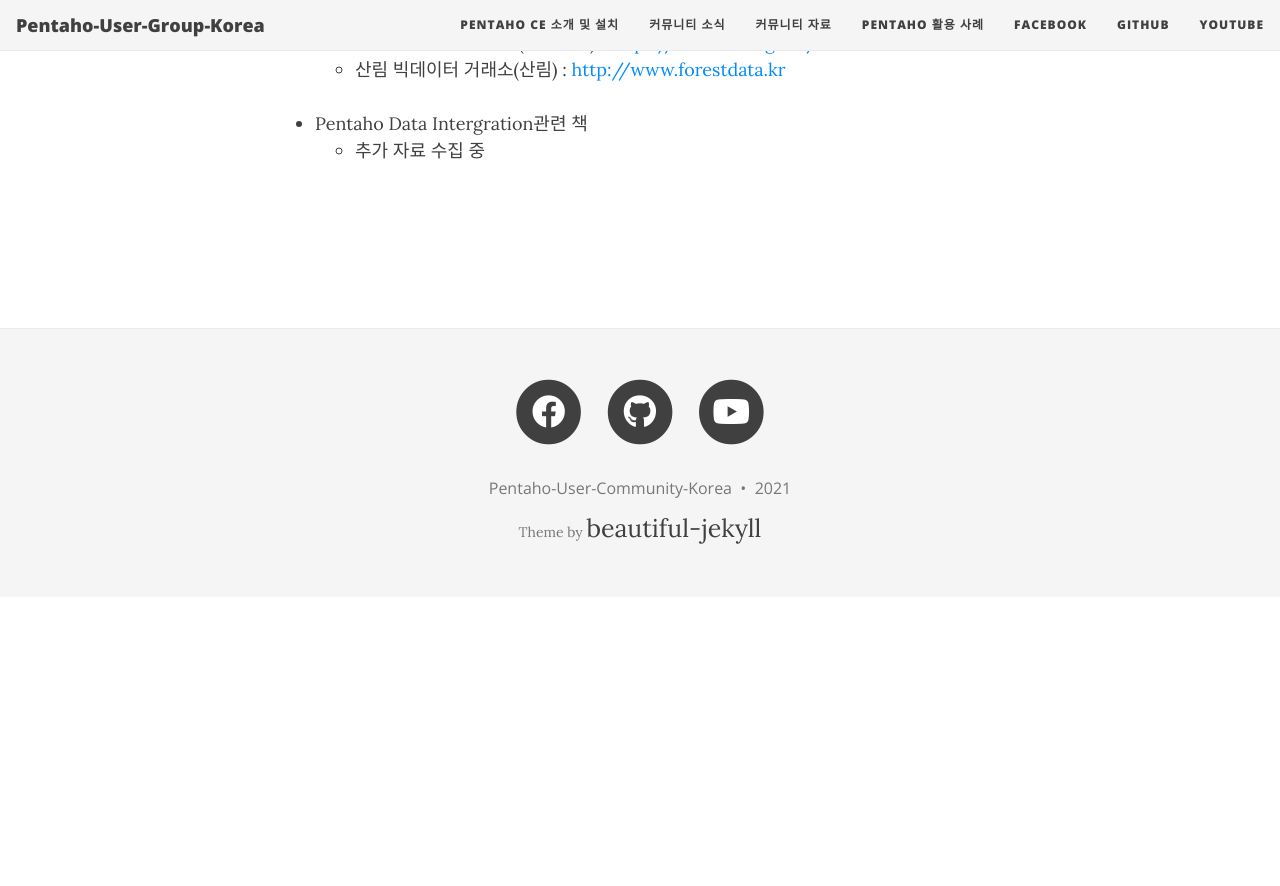
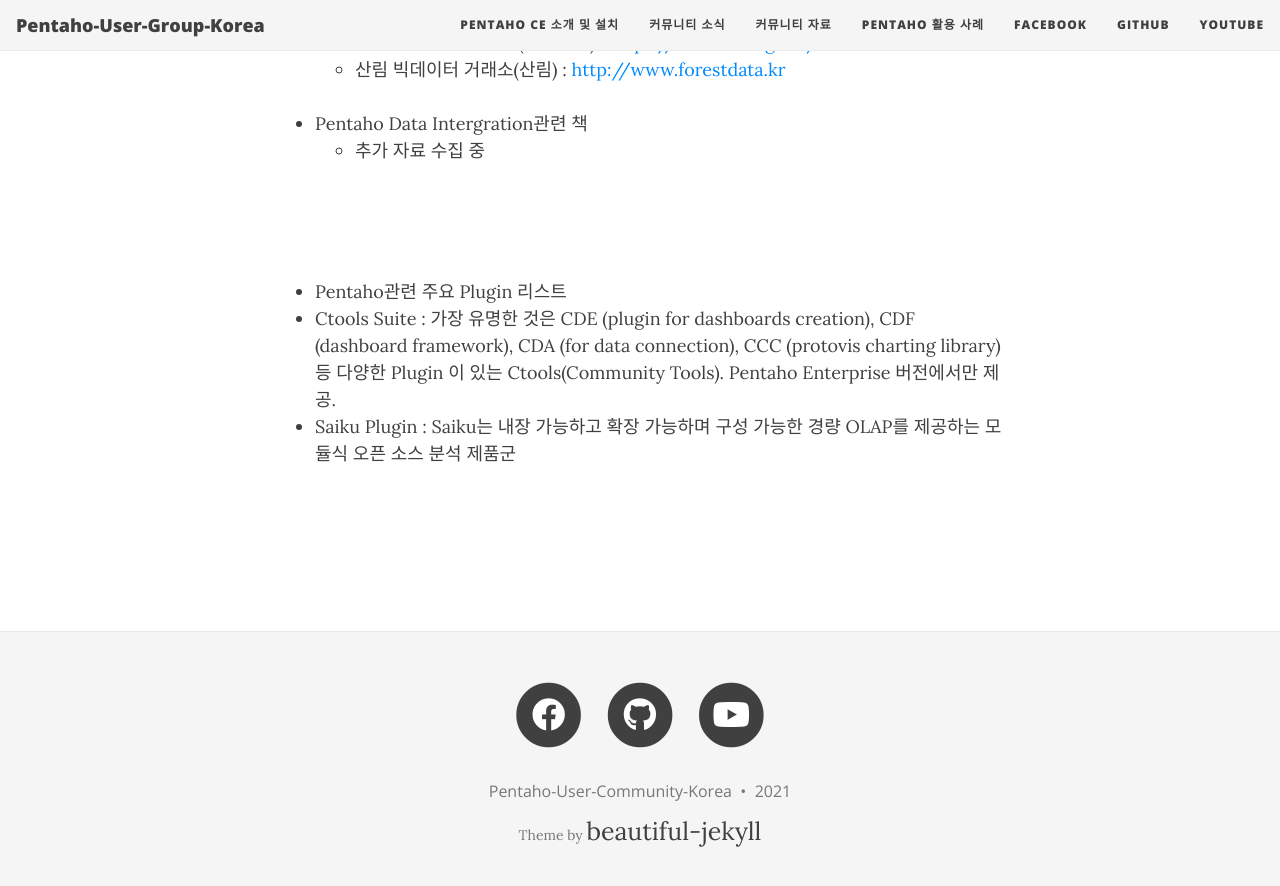
Before and after one commit to Pentaho-User-Group-Korea/Pentaho-User-Group-Korea.github.io, a Jekyll site: the page built from reference.md, in a window 1280 px wide and 900 px high, scrolled down 1506 px. Shown: the top 886 px of the window. Built offline with Jekyll 4.4.1, drawn with Linux system fonts in a browser that asks for light colours; nearby versions of some CDN libraries; before the commit the page ends 2103 px from its top, so only the background shows below that.

Commit message:
Update reference.md

```diff
--- a/reference.md
+++ b/reference.md
@@ -60,3 +60,10 @@ title: 커뮤니티 자료
 
 <br/>
 <br/>
+* Pentaho관련 주요 Plugin 리스트
+ * Ctools Suite : 가장 유명한 것은 CDE (plugin for dashboards creation), CDF (dashboard framework), CDA (for data connection), CCC (protovis charting library) 등 다양한
+   Plugin 이 있는 Ctools(Community Tools). Pentaho Enterprise 버전에서만 제공.
+ * Saiku Plugin : Saiku는 내장 가능하고 확장 가능하며 구성 가능한 경량 OLAP를 제공하는 모듈식 오픈 소스 분석 제품군
+
+ <br/>
+ <br/>
```
